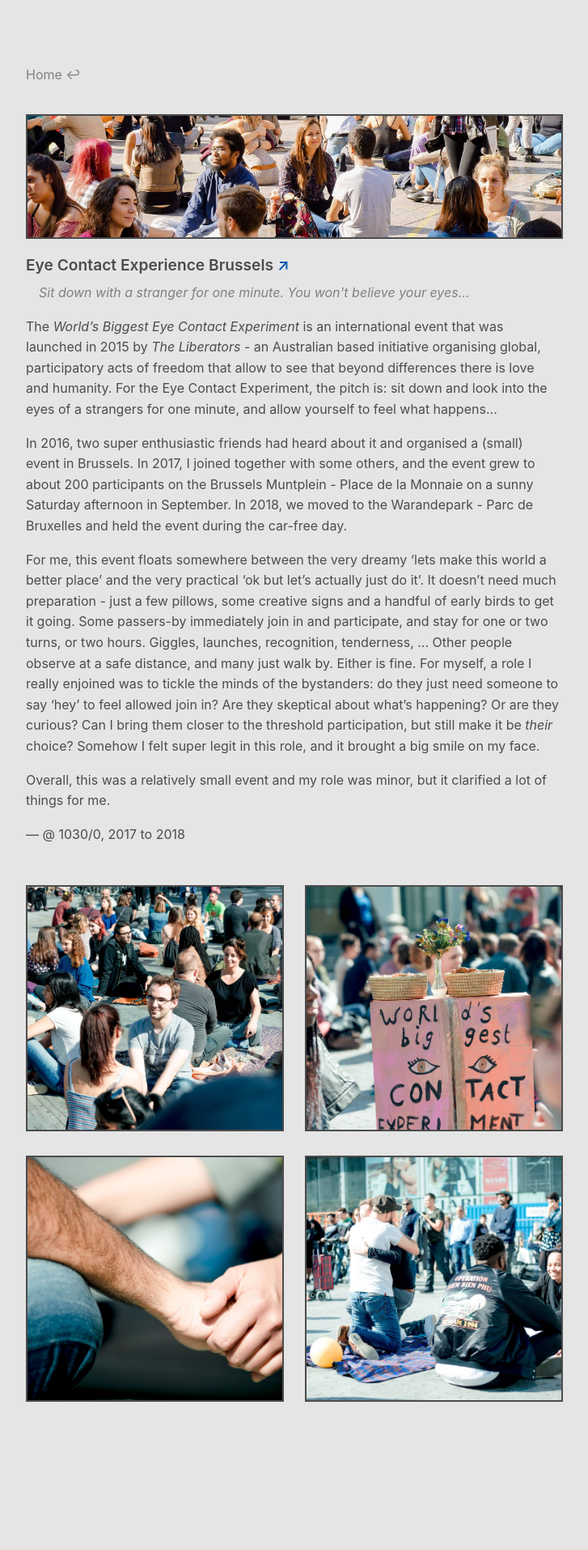
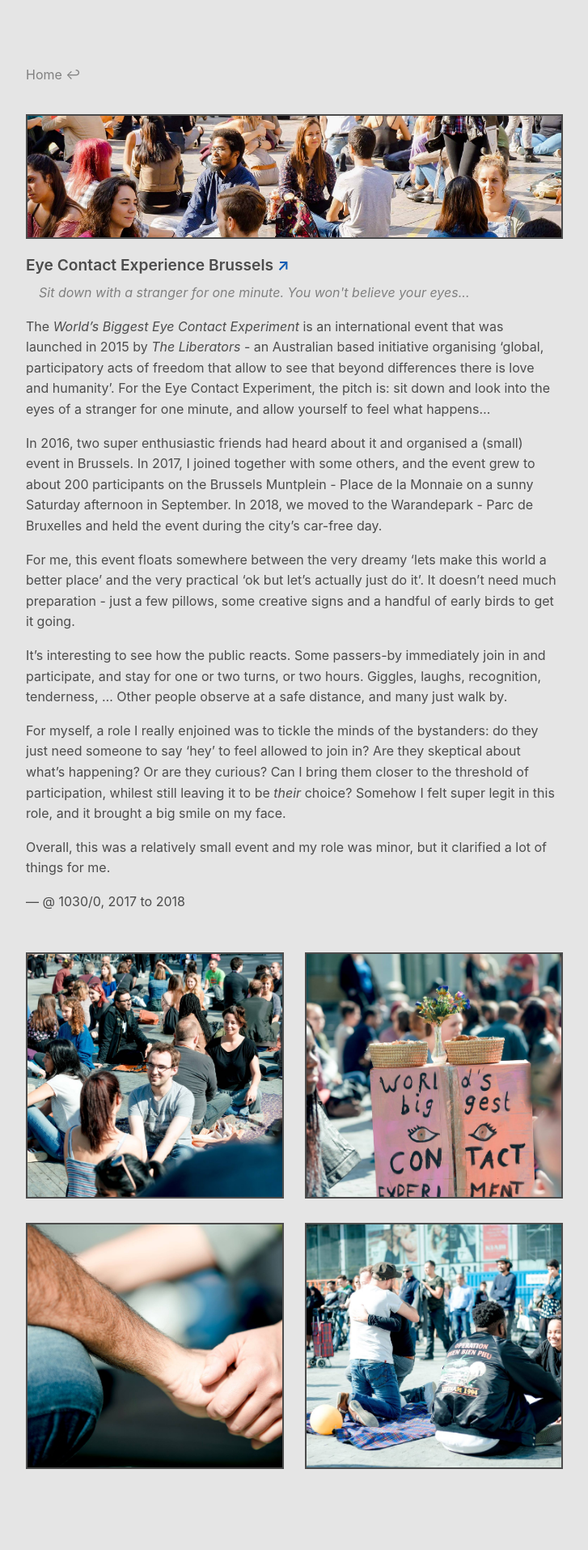
Before and after one commit to mclaeysb/mclaeysb.github.com, a Jekyll site: the page built from _projects/eyecontact.md, in a window 1280 px wide. Shown: the whole page at 81% size, without its empty margins (278-1005 px from the left). Built offline with Jekyll 4.4.1, drawn with Linux system fonts in a browser that asks for light colours; before the commit the page ends 1831 px from its top, so only the background shows below that.

```diff
--- a/_projects/eyecontact.md
+++ b/_projects/eyecontact.md
@@ -8,10 +8,14 @@
 organisation: 1030/0
 link: https://www.theliberators.org/eye-contact-experiment
 ---
-The *World’s Biggest Eye Contact Experiment* is an international event that was launched in 2015 by *The Liberators* - an Australian based initiative organising global, participatory acts of freedom that allow to see that beyond differences there is love and humanity. For the Eye Contact Experiment, the pitch is: sit down and look into the eyes of a strangers for one minute, and allow yourself to feel what happens...
+The *World’s Biggest Eye Contact Experiment* is an international event that was launched in 2015 by *The Liberators* - an Australian based initiative organising 'global, participatory acts of freedom that allow to see that beyond differences there is love and humanity'. For the Eye Contact Experiment, the pitch is: sit down and look into the eyes of a stranger for one minute, and allow yourself to feel what happens...
 
-In 2016, two super enthusiastic friends had heard about it and organised a (small) event in Brussels. In 2017, I joined together with some others, and the event grew to about 200 participants on the Brussels Muntplein - Place de la Monnaie on a sunny Saturday afternoon in September. In 2018, we moved to the Warandepark - Parc de Bruxelles and held the event during the car-free day.
+In 2016, two super enthusiastic friends had heard about it and organised a (small) event in Brussels. In 2017, I joined together with some others, and the event grew to about 200 participants on the Brussels Muntplein - Place de la Monnaie on a sunny Saturday afternoon in September. In 2018, we moved to the Warandepark - Parc de Bruxelles and held the event during the city's car-free day.
 
-For me, this event floats somewhere between the very dreamy 'lets make this world a better place' and the very practical 'ok but let's actually just do it'. It doesn't need much preparation - just a few pillows, some creative signs and a handful of early birds to get it going. Some passers-by immediately join in and participate, and stay for one or two turns, or two hours. Giggles, launches, recognition, tenderness, ... Other people observe at a safe distance, and many just walk by. Either is fine. For myself, a role I really enjoined was to tickle the minds of the bystanders: do they just need someone to say 'hey' to feel allowed join in? Are they skeptical about what's happening? Or are they curious? Can I bring them closer to the threshold participation, but still make it be *their* choice? Somehow I felt super legit in this role, and it brought a big smile on my face.
+For me, this event floats somewhere between the very dreamy 'lets make this world a better place' and the very practical 'ok but let's actually just do it'. It doesn't need much preparation - just a few pillows, some creative signs and a handful of early birds to get it going.
+
+It's interesting to see how the public reacts. Some passers-by immediately join in and participate, and stay for one or two turns, or two hours. Giggles, laughs, recognition, tenderness, ... Other people observe at a safe distance, and many just walk by.
+
+For myself, a role I really enjoined was to tickle the minds of the bystanders: do they just need someone to say 'hey' to feel allowed to join in? Are they skeptical about what's happening? Or are they curious? Can I bring them closer to the threshold of participation, whilest still leaving it to be *their* choice? Somehow I felt super legit in this role, and it brought a big smile on my face.
 
 Overall, this was a relatively small event and my role was minor, but it clarified a lot of things for me.
```
Also changed, not shown: _projects/bikedataproject_centrality.md (added, +20 -0 lines), _projects/cie_intercoop.md (+2 -2 lines), index.md (+1 -1 lines), maps.md (+1 -1 lines), img/bikedataproject_centrality.png (added), thumbnail/bikedataproject_centrality.png (added), 1 other file.
